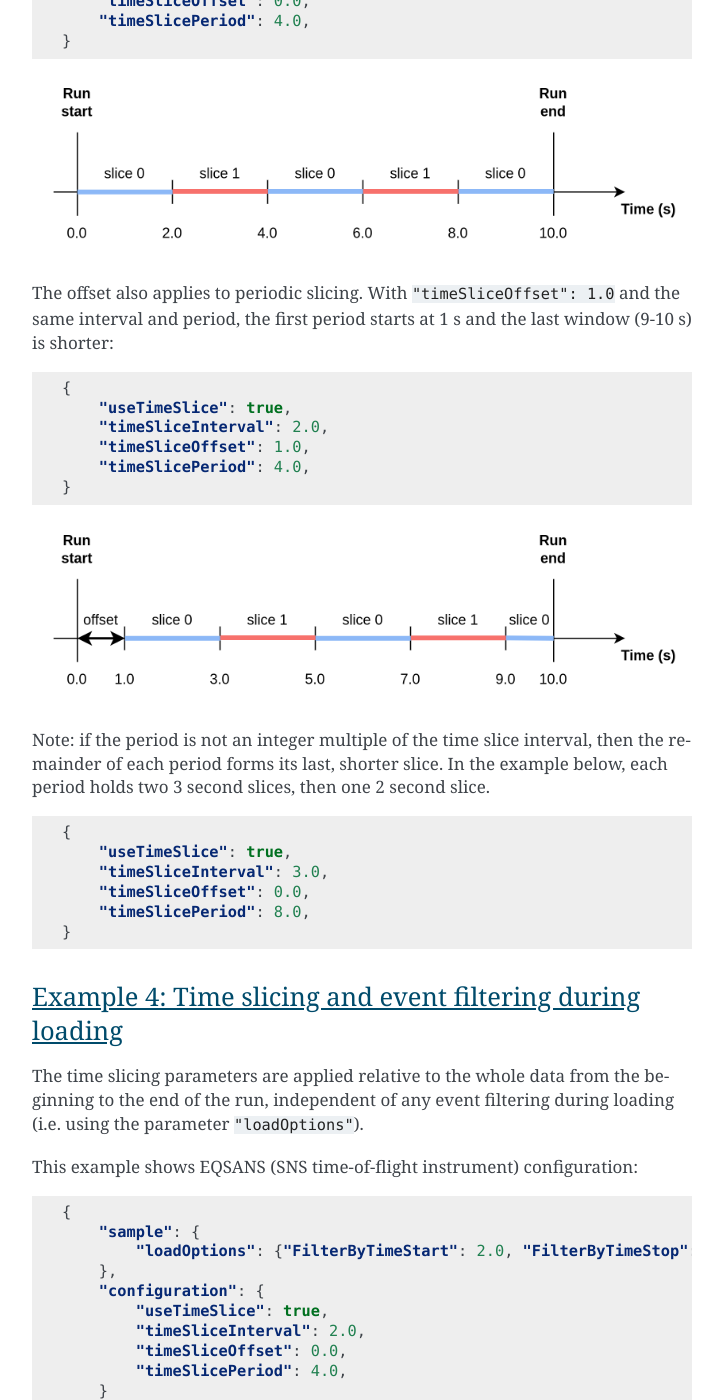
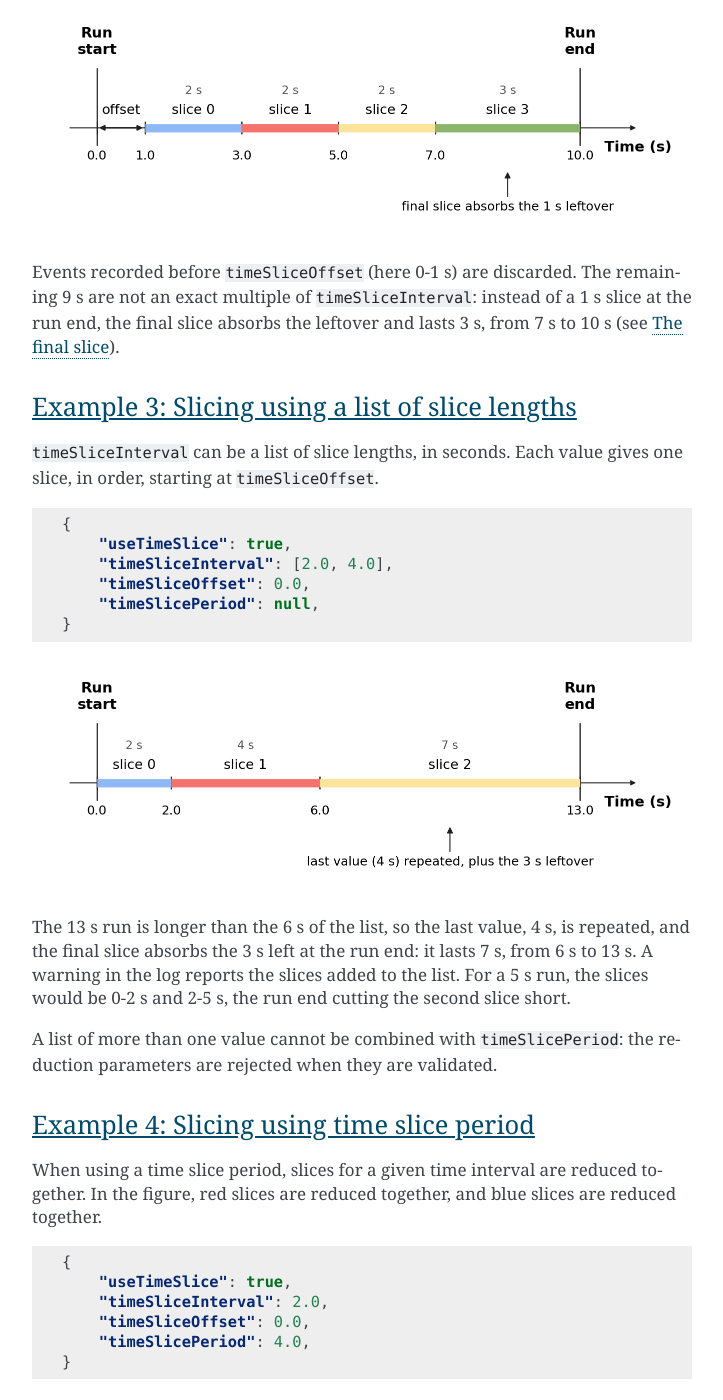
Before and after one commit to neutrons/drtsans, a Sphinx documentation site: the page built from docs/user/slicing.rst, in a window 1280 px wide and 1400 px high, scrolled down 2243 px. Shown: the whole window, without its empty margins (388-1111 px from the left). Built offline with Sphinx 7.4.7, drawn with Linux system fonts in a browser that asks for light colours; the version number is read from the project's files by our own code; some of the changed text lies outside the part shown.

Commit message:
Document the last-slice rule and lists of slice lengths (#1191)
The user documentation on slicing describes the final slice, which
absorbs the time left at the run end, for a single number and for a
list, and the exception of a run shorter than the list. Example 2 and
its figure are updated to the rule, and a new Example 3 shows a list of
slice lengths. The slice metadata table describes slice_interval as the
length of each slice. A script draws both figures. The schema
description of timeSliceInterval states the rule.

Co-Authored-By: Claude Opus 5.5 <noreply@anthropic.com>

```diff
--- /dev/null
+++ b/docs/user/media/scripts/time_slicing_partition.py
@@ -0,0 +1,104 @@
+"""Draw the time-slicing partition figures for docs/user/slicing.rst.
+
+- ``time_slicing_offset.png`` (Example 2): a 10 s run sliced every 2 s from an offset of 1 s. The final slice
+  absorbs the 1 s leftover of the run and lasts 3 s, from 7 s to 10 s.
+- ``time_slicing_interval_list.png`` (Example 3): a 13 s run sliced with the list ``[2, 4]``. The last value, 4 s, is
+  repeated, and the final slice absorbs the 3 s leftover and lasts 7 s, from 6 s to 13 s.
+
+Usage: python time_slicing_partition.py <output directory>
+"""
+
+import argparse
+import os
+from typing import List, Tuple
+
+import matplotlib
+
+matplotlib.use("Agg")
+import matplotlib.pyplot as plt  # noqa: E402
+
+INK = "#1f1f1f"
+SLICE_COLORS = ["#8fb8f6", "#f4736c", "#fde49b", "#8ab56a", "#cfa0c8"]  # colors of the other time-slicing figures
+Y_LINE = 0.0  # height of the time axis
+
+
+def draw(path: str, run_end: float, offset: float, windows: List[Tuple[float, float]], notes: List[Tuple]) -> str:
+    """Draw one time axis with its slices, and return the path of the saved PNG.
+
+    Parameters
+    ----------
+    path
+        Output PNG file
+    run_end
+        Run end, in seconds from the run start
+    offset
+        Start of the first slice, in seconds
+    windows
+        ``(start, end)`` of each slice, in seconds
+    notes
+        ``(x, text)`` annotations drawn below the axis, pointing at time ``x``
+    """
+    fig, ax = plt.subplots(figsize=(10.8, 3.5))
+
+    # time axis, run start and run end
+    ax.annotate("", xy=(run_end * 1.12, Y_LINE), xytext=(-0.06 * run_end, Y_LINE),
+                arrowprops=dict(arrowstyle="-|>", color=INK))  # fmt: skip
+    ax.text(run_end * 1.12, Y_LINE - 0.25, "Time (s)", fontsize=14, fontweight="bold", ha="center", va="top")
+    for t, label in [(0.0, "Run\nstart"), (run_end, "Run\nend")]:
+        ax.plot([t, t], [Y_LINE - 0.35, Y_LINE + 1.2], color=INK, lw=1.2)
+        ax.text(t, Y_LINE + 1.75, label, fontsize=14, fontweight="bold", ha="center", va="center")
+
+    # offset, as a double arrow between the run start and the first slice
+    if offset > 0:
+        ax.annotate("", xy=(0.0, Y_LINE), xytext=(offset, Y_LINE),
+                    arrowprops=dict(arrowstyle="<|-|>", color=INK, lw=1.5))  # fmt: skip
+        ax.text(offset / 2, Y_LINE + 0.35, "offset", fontsize=13, ha="center", va="center")
+
+    # slices, labelled with their index and length
+    boundaries = sorted({0.0, run_end, *[t for window in windows for t in window]})
+    for index, (start, end) in enumerate(windows):
+        ax.plot([start, end], [Y_LINE, Y_LINE], color=SLICE_COLORS[index % len(SLICE_COLORS)], lw=8,
+                solid_capstyle="butt", zorder=3)  # fmt: skip
+        ax.text((start + end) / 2, Y_LINE + 0.35, f"slice {index}", fontsize=13, ha="center", va="center")
+        ax.text((start + end) / 2, Y_LINE + 0.75, f"{end - start:g} s", fontsize=11, ha="center", va="center",
+                color="#555555")  # fmt: skip
+    for t in boundaries:
+        ax.plot([t, t], [Y_LINE - 0.12, Y_LINE + 0.12], color=INK, lw=1.2)
+        ax.text(t, Y_LINE - 0.45, f"{t:.1f}", fontsize=12, ha="center", va="top")
+
+    # annotations below the axis
+    for x, text in notes:
+        ax.annotate(text, xy=(x, Y_LINE - 0.85), xytext=(x, Y_LINE - 1.6), fontsize=12, ha="center", va="center",
+                    arrowprops=dict(arrowstyle="-|>", color=INK))  # fmt: skip
+
+    ax.set_xlim(-0.1 * run_end, run_end * 1.2)
+    ax.set_ylim(-1.9, 2.2)
+    ax.axis("off")
+    fig.savefig(path, dpi=150, bbox_inches="tight")
+    plt.close(fig)
+    return path
+
+
+def draw_all(output_directory: str) -> List[str]:
+    """Draw both figures in `output_directory` and return the paths of the saved PNGs."""
+    offset_figure = draw(
+        os.path.join(output_directory, "time_slicing_offset.png"),
+        run_end=10.0,
+        offset=1.0,
+        windows=[(1.0, 3.0), (3.0, 5.0), (5.0, 7.0), (7.0, 10.0)],
+        notes=[(8.5, "final slice absorbs the 1 s leftover")],
+    )
+    list_figure = draw(
+        os.path.join(output_directory, "time_slicing_interval_list.png"),
+        run_end=13.0,
+        offset=0.0,
+        windows=[(0.0, 2.0), (2.0, 6.0), (6.0, 13.0)],
+        notes=[(9.5, "last value (4 s) repeated, plus the 3 s leftover")],
+    )
+    return [offset_figure, list_figure]
+
+
+if __name__ == "__main__":
+    parser = argparse.ArgumentParser(description=__doc__.splitlines()[0])
+    parser.add_argument("output_directory", help="directory where the PNG files are written")
+    draw_all(parser.parse_args().output_directory)
--- a/docs/user/slicing.rst
+++ b/docs/user/slicing.rst
@@ -33,6 +33,23 @@ The following parameters specify the time slicing:
         "timeSlicePeriod": null,
     }
 
+``timeSliceInterval`` is either a single slice length or a list of slice lengths, in seconds (see Example 3).
+``timeSliceOffset`` is the start of the first slice, in seconds after the run start.
+
+The final slice
++++++++++++++++
+
+Without ``timeSlicePeriod``, the slices are consecutive and cover the run from ``timeSliceOffset`` to the run end.
+A single number ``t`` is the same as the list ``[t]``. The values of the list are used in order, and the last value
+``t`` is repeated until the run is covered. The time left at the run end, shorter than ``t``, is not made into a
+slice of its own: the final slice absorbs it, so the final slice lasts at least ``t`` and less than ``2t``.
+
+When the run is shorter than the values of the list, the run end cuts the current slice short, however short that
+is, and the remaining values are not used. An error message in the log reports it.
+
+The final slice ends one neutron pulse after the last pulse of the run when that is later than the run end, so that
+it keeps the events of the last pulse.
+
 
 Example 1: Slicing using time interval
 ++++++++++++++++++++++++++++++++++++++
@@ -66,10 +83,37 @@ Example 2: Slicing using time interval and offset
    :alt: Diagram of time slicing using an interval and offset
    :width: 800px
 
-Events recorded before ``timeSliceOffset`` (here 0-1 s) are discarded. When the remaining run is not an
-exact multiple of ``timeSliceInterval``, the last slice is shorter (here slice 4, from 9 s to 10 s).
+Events recorded before ``timeSliceOffset`` (here 0-1 s) are discarded. The remaining 9 s are not an exact multiple
+of ``timeSliceInterval``: instead of a 1 s slice at the run end, the final slice absorbs the leftover and lasts 3 s,
+from 7 s to 10 s (see `The final slice`_).
 
-Example 3: Slicing using time slice period
+Example 3: Slicing using a list of slice lengths
+++++++++++++++++++++++++++++++++++++++++++++++++
+
+``timeSliceInterval`` can be a list of slice lengths, in seconds. Each value gives one slice, in order, starting at
+``timeSliceOffset``.
+
+.. code-block:: json
+
+    {
+        "useTimeSlice": true,
+        "timeSliceInterval": [2.0, 4.0],
+        "timeSliceOffset": 0.0,
+        "timeSlicePeriod": null,
+    }
+
+.. figure:: media/time_slicing_interval_list.png
+   :alt: Diagram of time slicing using a list of slice lengths
+   :width: 800px
+
+The 13 s run is longer than the 6 s of the list, so the last value, 4 s, is repeated, and the final slice absorbs
+the 3 s left at the run end: it lasts 7 s, from 6 s to 13 s. A warning in the log reports the slices added to the
+list. For a 5 s run, the slices would be 0-2 s and 2-5 s, the run end cutting the second slice short.
+
+A list of more than one value cannot be combined with ``timeSlicePeriod``: the reduction parameters are rejected
+when they are validated.
+
+Example 4: Slicing using time slice period
 ++++++++++++++++++++++++++++++++++++++++++
 
 When using a time slice period, slices for a given time interval are reduced together.
@@ -105,8 +149,8 @@ period, the first period starts at 1 s and the last window (9-10 s) is shorter:
    :width: 800px
 
 Note: if the period is not an integer multiple of the time slice interval, then the remainder of each period
-forms its last, shorter slice. In the example below, each period holds two 3 second slices, then one
-2 second slice.
+forms its last, shorter slice: `The final slice`_ rule does not apply within a period. In the example below, each
+period holds two 3 second slices, then one 2 second slice.
 
 .. code-block:: json
 
@@ -117,7 +161,7 @@ forms its last, shorter slice. In the example below, each period holds two 3 sec
         "timeSlicePeriod": 8.0,
     }
 
-Example 4: Time slicing and event filtering during loading
+Example 5: Time slicing and event filtering during loading
 ++++++++++++++++++++++++++++++++++++++++++++++++++++++++++
 
 The time slicing parameters are applied relative to the whole data from the beginning to the end of
@@ -163,7 +207,7 @@ Example for BIOSANS or GPSANS:
         }
     }
 
-As for EQSANS (Example 4), the load-time cutoffs and the time slices are independent. Events outside
+As for EQSANS (Example 5), the load-time cutoffs and the time slices are independent. Events outside
 ``FilterByTimeStart`` and ``FilterByTimeStop`` are discarded during loading, but the slices still start at
 ``timeSliceOffset`` after the run start, whatever the value of ``FilterByTimeStart``. Slices that fall
 outside the cutoffs hold no events; see `Empty and partially filled slices`_.
@@ -214,7 +258,7 @@ with suffix ``_0``, and the windows 30-40 s, 40-50 s and 50-60 s with suffixes `
    :width: 800px
 
 With periodic slicing, an empty window does not remove a slice, because each slice also collects the events
-of the same window in the other periods. In the figure of Example 4, the empty window 0-2 s belongs to slice 0,
+of the same window in the other periods. In the figure of Example 5, the empty window 0-2 s belongs to slice 0,
 which still holds the events recorded from 4 s to 6 s and from 8 s to 8.71 s.
 
 Slice metadata
@@ -230,11 +274,13 @@ Each slice receives the following sample logs:
      - Meaning
    * - ``slice_start``, ``slice_end``
      - Time slicing: start and end of the slice's window, in seconds from the run start. This is the full
-       window even when the slice is only partly filled, and the last slice may end slightly after the run end.
+       window even when the slice is only partly filled, and the final slice may end slightly after the run end
+       (see `The final slice`_).
        Periodic slicing: start and end of the window, in seconds from the start of each period. Log slicing: lower and upper
        values of the sample log, in the log's units.
    * - ``slice_interval``
-     - Time and periodic slicing: the value of ``timeSliceInterval``, in seconds. Log slicing: the
+     - Time slicing: the length of the slice, in seconds; it differs between slices for a list of slice lengths
+       and for the final slice. Periodic slicing: the value of ``timeSliceInterval``, in seconds. Log slicing: the
        log-value interval.
    * - ``slice_period``
      - The value of ``timeSlicePeriod``, in seconds (periodic slicing only).
```
Also changed, not shown: docs/user/media/time_slicing_interval_list.png (added), docs/user/media/time_slicing_offset.png, 1 other file.
